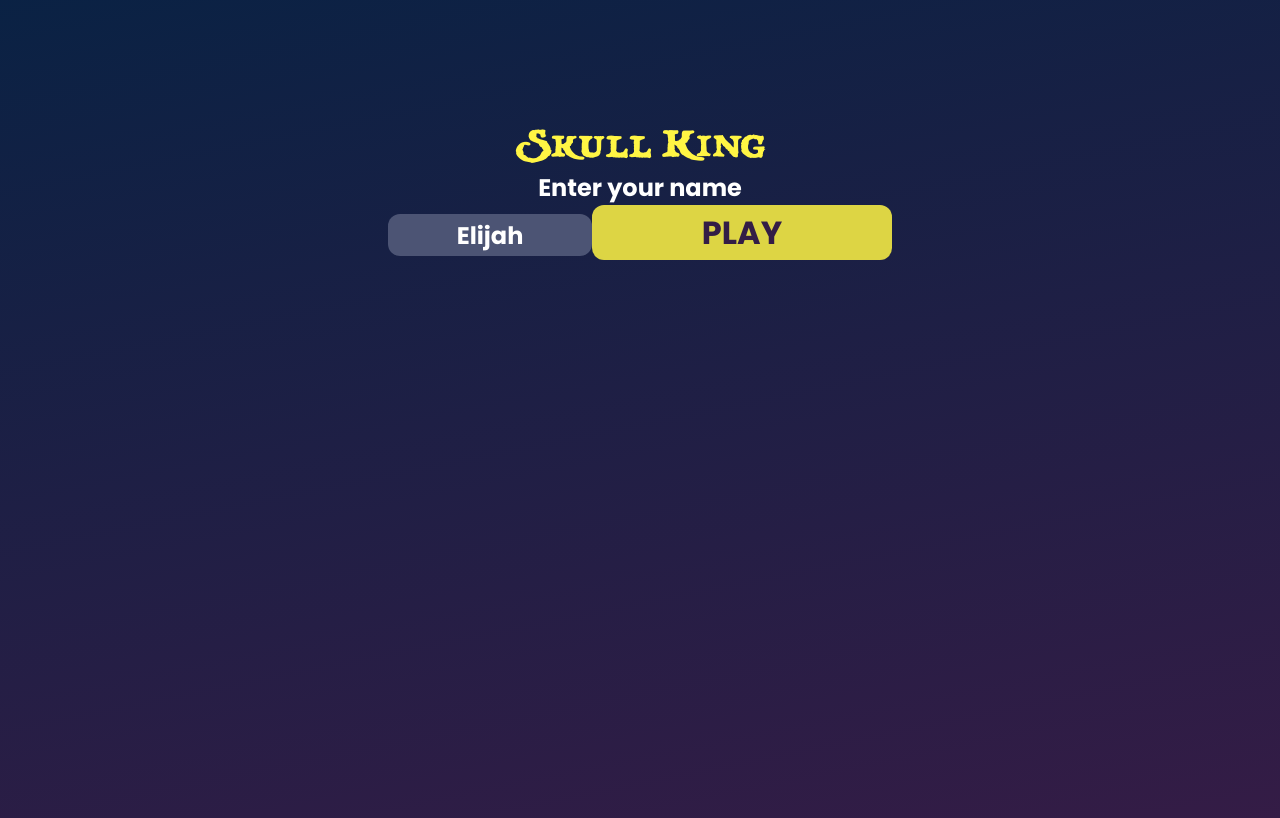
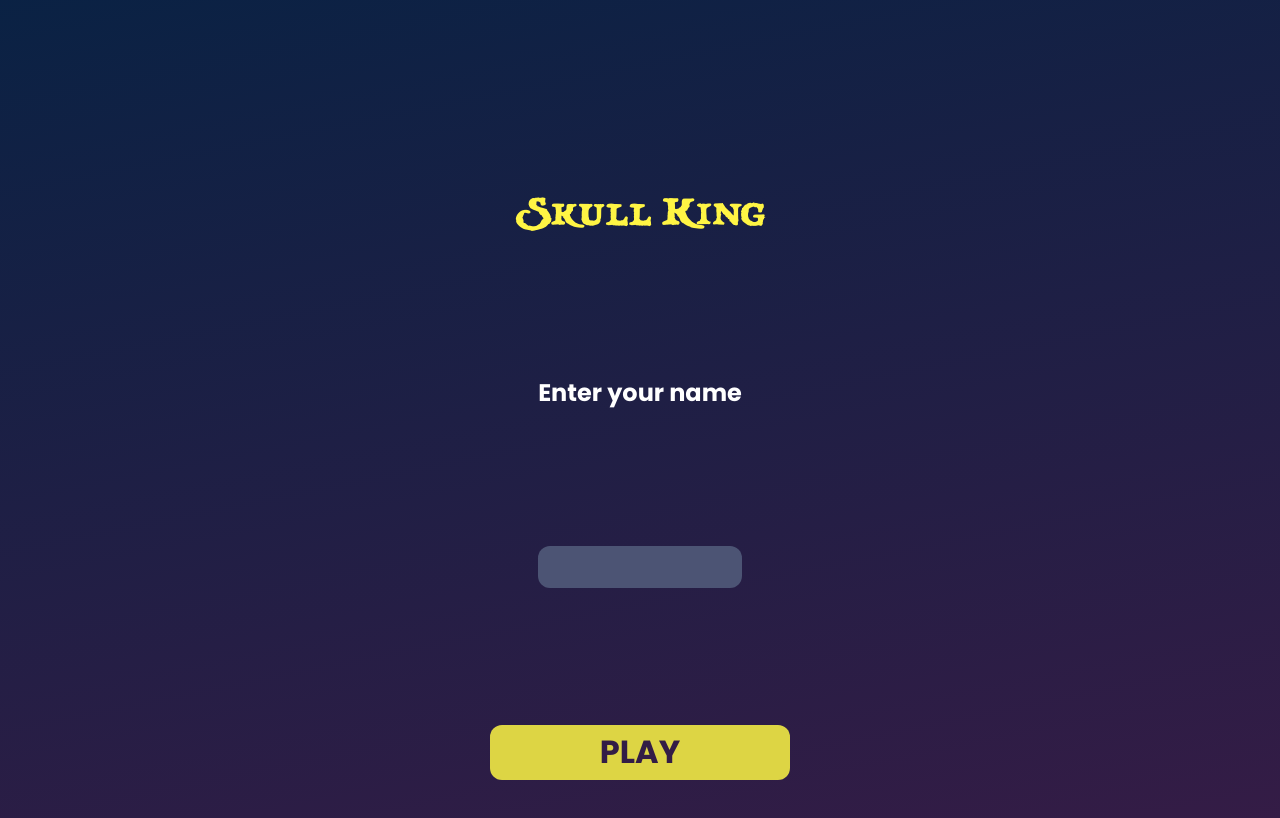
Before and after one commit to Elijah-Greene17/Skull-King-React, a React (Create React App) app in the folder skull-king/: page / in a window 1280 px wide. Shown: the top 818 px of the page. Built offline with nearby package versions, Linux system fonts and the light colour scheme.

Commit message:
Playing with Flex

```diff
--- a/skull-king/package.json
+++ b/skull-king/package.json
@@ -6,6 +6,7 @@
     "@testing-library/jest-dom": "^5.16.1",
     "@testing-library/react": "^12.1.2",
     "@testing-library/user-event": "^13.5.0",
+    "n": "^8.0.2",
     "react": "^17.0.2",
     "react-dom": "^17.0.2",
     "react-router-dom": "^6.2.1",
--- a/skull-king/src/App.js
+++ b/skull-king/src/App.js
@@ -3,6 +3,7 @@ import CreateJoinPage from './components/CreateJoinPage/CreateJoinPage';
 import ErrorPage from './components/ErrorPage/ErrorPage';
 import { BrowserRouter as Router, Routes, Route } from 'react-router-dom';
 import styles from './App.module.css';
+import MainView from './components/UI/MainView/MainView';
 
 function App() {
     return (
--- a/skull-king/src/components/HomePage/HomePage.js
+++ b/skull-king/src/components/HomePage/HomePage.js
@@ -4,16 +4,19 @@ import TitleHeader from '../UI/TitleHeader/TitleHeader';
 import Label from '../UI/Label/Label';
 import Input from '../UI/Input/Input';
 import Button from '../UI/Button/Button';
+import styles from './HomePage.module.css';
 
 const HomePage = () => {
     const navigate = useNavigate();
 
     return (
         <MainView>
-            <TitleHeader>Skull King</TitleHeader>
-            <Label>Enter your name</Label>
-            <Input value="Elijah" />
-            <Button>PLAY</Button>
+            <div className={styles.homePage}>
+                <TitleHeader>Skull King</TitleHeader>
+                <Label>Enter your name</Label>
+                <Input />
+                <Button>PLAY</Button>
+            </div>
         </MainView>
     );
 };
--- /dev/null
+++ b/skull-king/src/components/HomePage/HomePage.module.css
@@ -0,0 +1,15 @@
+.homePage {
+    min-height: 90vh;
+    max-height: 90vh;
+    min-width: 100vw;
+    max-width: 100vw;
+
+    text-align: center;
+    padding-top: 10%;
+    padding-bottom: 10%;
+
+    display: flex;
+    flex-direction: column;
+    justify-content: space-around;
+    align-items: center;
+}
--- a/skull-king/src/components/UI/MainView/MainView.js
+++ b/skull-king/src/components/UI/MainView/MainView.js
@@ -1,7 +1,11 @@
 import styles from './MainView.module.css';
 
 const MainView = (props) => {
-    return <div className={styles.mainView}>{props.children}</div>;
+    return (
+        <div className={`${styles.mainView} ${styles[props.className]}`}>
+            {props.children}
+        </div>
+    );
 };
 
 export default MainView;
--- a/skull-king/src/components/UI/MainView/MainView.module.css
+++ b/skull-king/src/components/UI/MainView/MainView.module.css
@@ -1,9 +1,4 @@
 .mainView {
-    min-height: 90vh;
-    max-height: 90vh;
-    min-width: 100vw;
-    max-width: 100vw;
-
     /* Background Image */
     background: linear-gradient(
         168.64deg,
@@ -11,8 +6,4 @@
         #092244 -2.41%,
         #3a1b46 99.46%
     );
-
-    text-align: center;
-    padding-top: 10%;
-    padding-bottom: 10%;
 }
```
Also changed, not shown: 1 other file (tests, documents, lock files or other folders).
